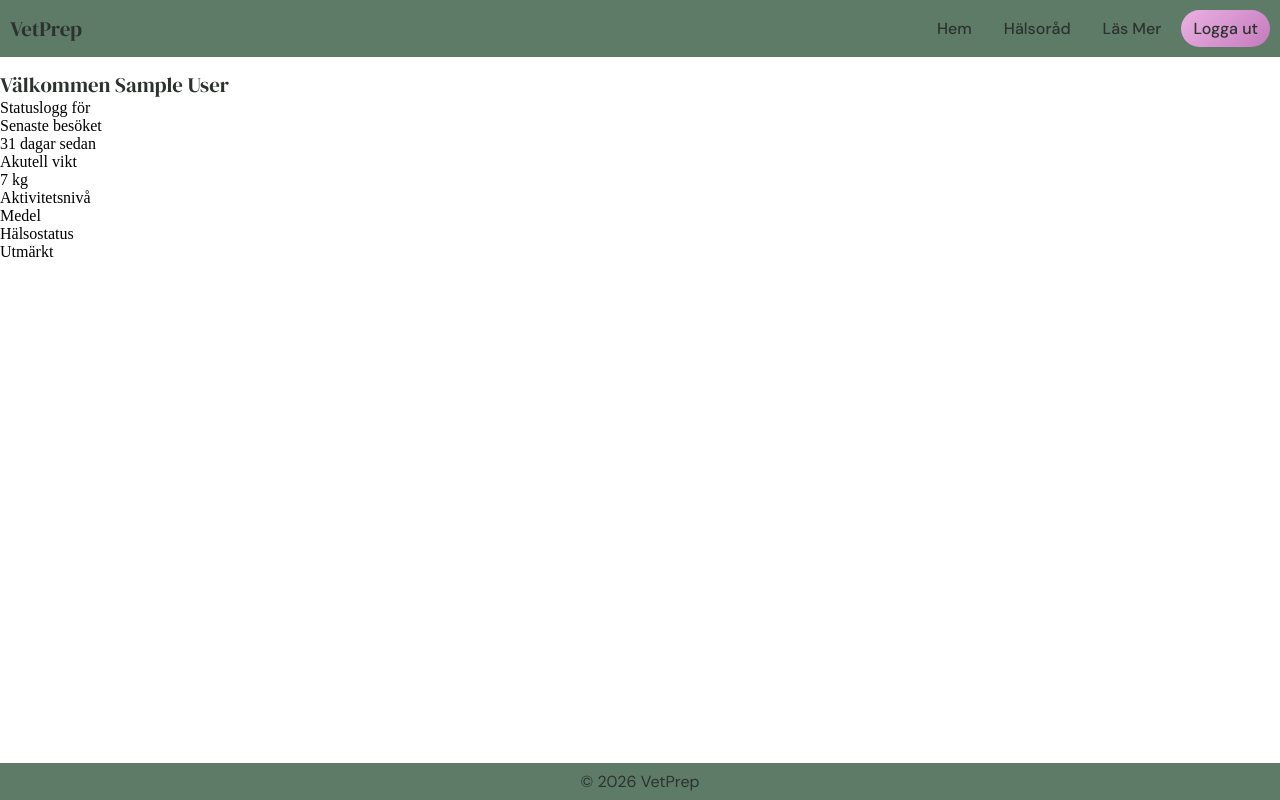
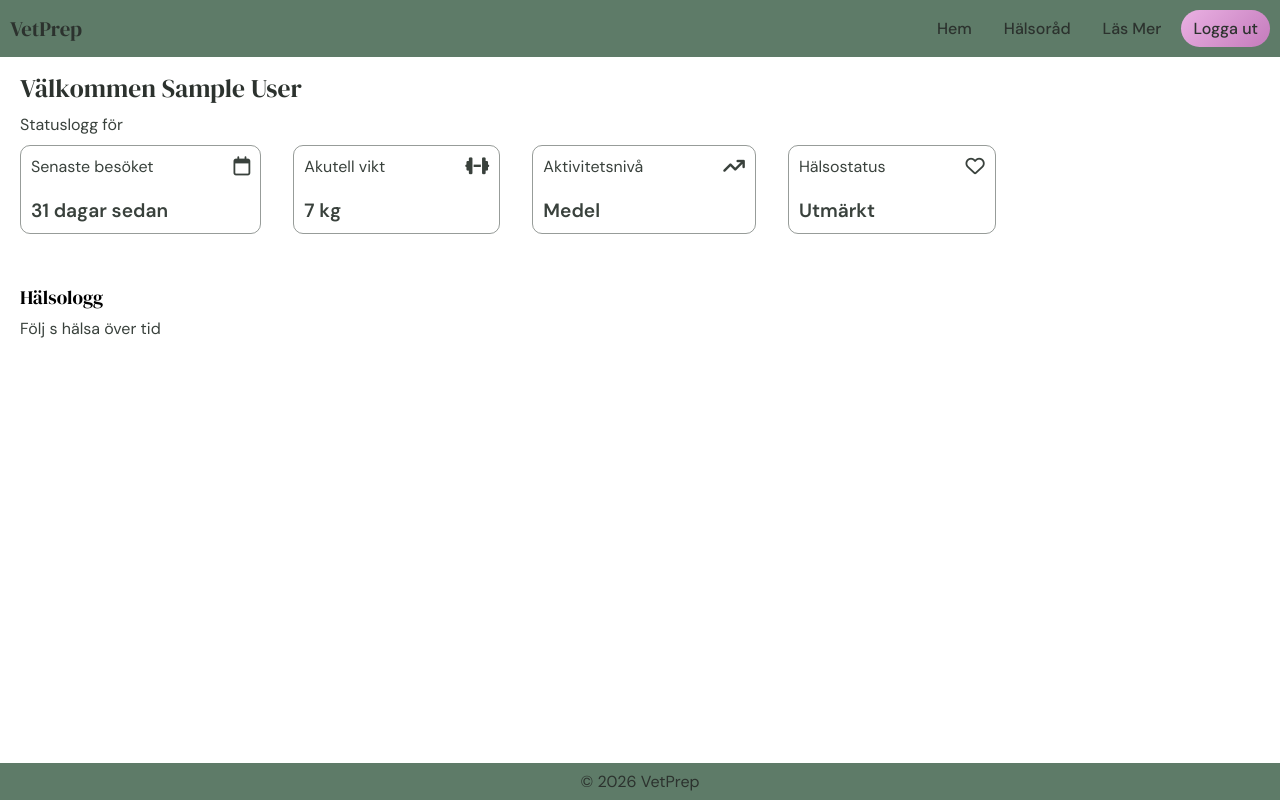
Before and after one commit to sabijnas/VetPrep, a React (Vite) app in the folder frontend/: page /LoggedInUser in a window 1280 px wide. Built offline with nearby package versions, Linux system fonts and the light colour scheme; sample sign-in values are in the browser's storage.

Commit message:
updated view

```diff
--- a/frontend/src/components/loggedInViews/LoggedInUser.tsx
+++ b/frontend/src/components/loggedInViews/LoggedInUser.tsx
@@ -19,6 +19,8 @@ const LoggedInUser = () => {
             <h1 className="headerLoggedIn">Välkommen {user?.name}</h1>
             <p className="paragraphLoggedIn"> Statuslogg för {user?.pet}</p>
             <Statuslog/>
+            <h3 className="healthlog-header">Hälsologg</h3>
+            <p className="paragraphLoggedIn"> Följ {user?.pet}s hälsa över tid</p>
         </div>
     )
 }
--- a/frontend/src/components/loggedInViews/Statuslog.tsx
+++ b/frontend/src/components/loggedInViews/Statuslog.tsx
@@ -4,23 +4,43 @@ const Statuslog = () => {
   return (
     <div className="statuslog-wrapper">
       <div className="statuslog-card">
-        <p>Senaste besöket</p>
-        <p>31 dagar sedan</p>
+        <div className="statuslog-row">
+        <p className="p-row">Senaste besöket</p>
+        <div className="status-icon">
+        <i className="fa-regular fa-calendar"></i>
+        </div>
+        </div>
+        <p className="p-info">31 dagar sedan</p>
       </div>
 
       <div className="statuslog-card">
-        <p>Akutell vikt</p>
-        <p>7 kg</p>
+        <div className="statuslog-row">
+        <p className="p-row">Akutell vikt</p>
+        <div className="status-icon">
+        <i className="fa-solid fa-dumbbell"></i>
+        </div>
+        </div>
+        <p className="p-info">7 kg</p>
       </div>
 
       <div className="statuslog-card">
-        <p>Aktivitetsnivå</p>
-        <p>Medel</p>
+        <div className="statuslog-row">
+        <p className="p-row">Aktivitetsnivå</p>
+        <div className="status-icon">
+        <i className="fa-solid fa-arrow-trend-up"></i>
+        </div>
+        </div>
+        <p className="p-info">Medel</p>
       </div>
 
       <div className="statuslog-card">
-        <p>Hälsostatus</p>
-        <p>Utmärkt</p>
+        <div className="statuslog-row">
+        <p className="p-row">Hälsostatus</p>
+        <div className="status-icon">
+        <i className="fa-regular fa-heart"></i>
+        </div>
+        </div>
+        <p className="p-info">Utmärkt</p>
       </div>
     </div>
   );
--- a/frontend/src/css/LoggedInUser.css
+++ b/frontend/src/css/LoggedInUser.css
@@ -1,6 +1,63 @@
 .headerLoggedIn {
   font-family: "DM Serif Display", serif;
   color: #2c322e;
-  font-size: 1.3rem;
+  font-size: 1.6rem;
   font-weight: 400;
 }
+
+.paragraphLoggedIn {
+  font-family: "DM Sans", sans-serif;
+  margin-bottom: 10px;
+  color: #39413c;
+  margin-top: 8px;
+}
+
+.headerLoggedIn, .paragraphLoggedIn {
+  margin-left: 20px;
+}
+
+.p-row {
+  font-family: "DM sans", sans-serif;
+  color: #39413c;
+}
+
+.p-info {
+  font-family: "DM sans", sans-serif;
+  color: #39413c;
+  margin-top: 20px;
+  font-weight: 600;
+  font-size: 1.2rem;
+}
+
+.status-icon {
+  color: #39413c;
+  font-size: 1.2rem;
+}
+
+.statuslog-wrapper {
+  margin-left: 20px;
+  display: flex;
+  gap: 2rem;
+}
+
+.statuslog-row {
+  display: flex;
+  justify-content: space-between;
+  gap: 5rem;
+}
+
+.statuslog-card {
+  border: 1px solid #39413c85;
+  display: flex;
+  flex-direction: column;
+  padding: 10px 10px;
+  border-radius: 10px;
+}
+
+.healthlog-header {
+  font-family: "DM Serif Display", serif;
+  margin-left: 20px;
+  font-weight: 400;
+  margin-top: 50px;
+  font-size: 1.2rem;
+}
```
